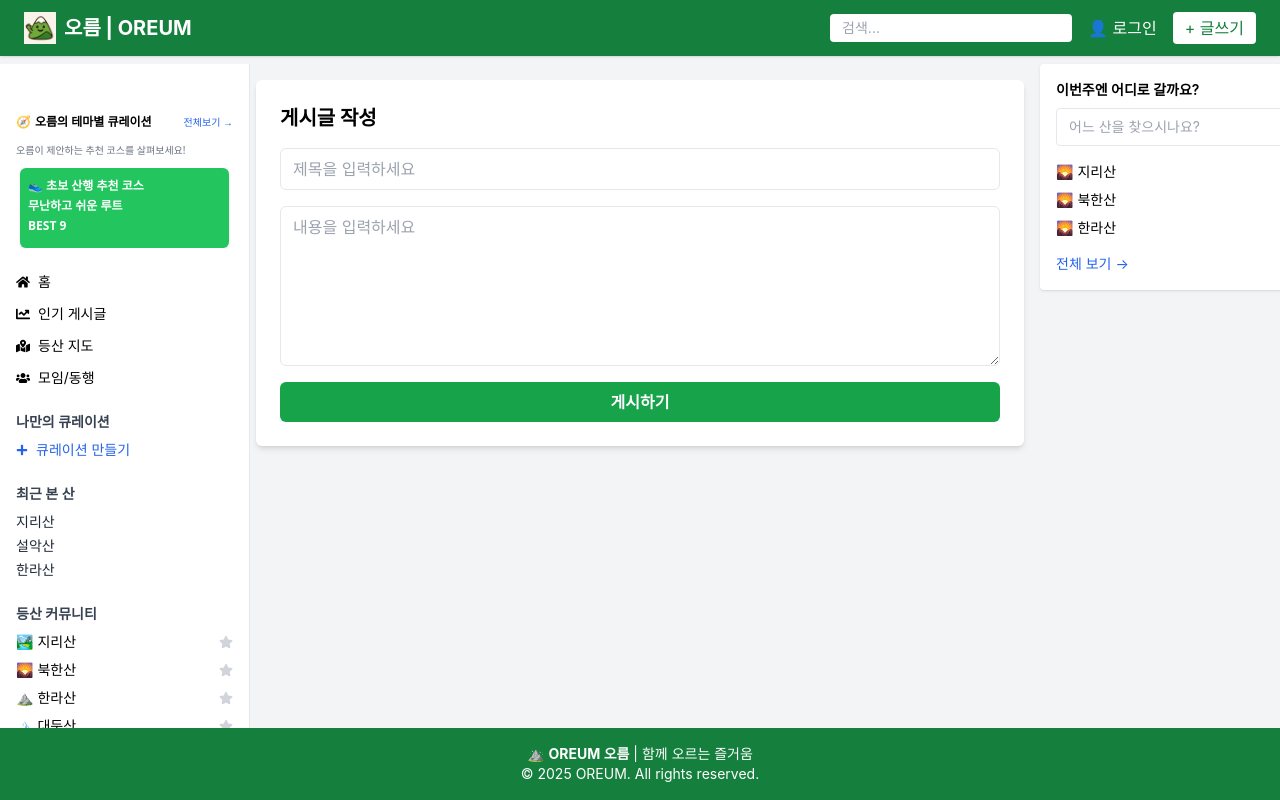
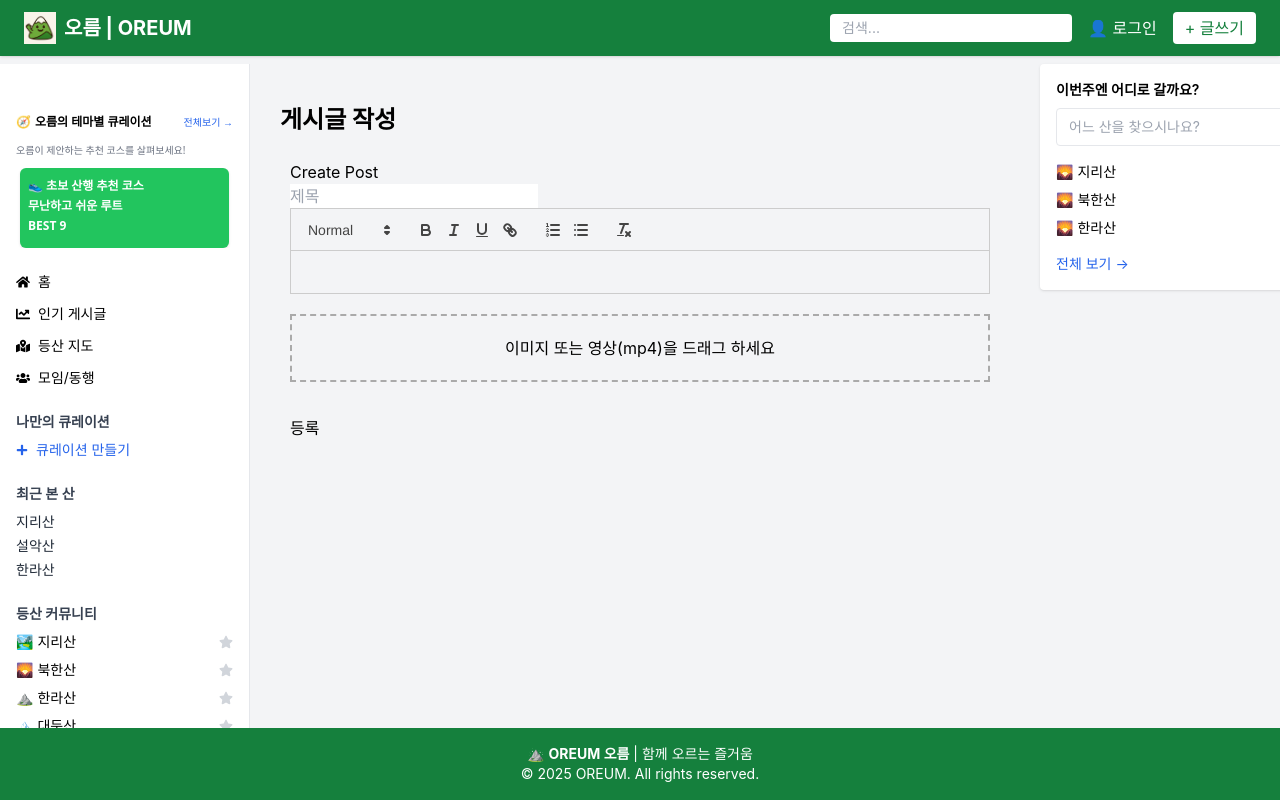
Before and after one commit to sanghyunbang/oreum-fronted-react, a React (Create React App) app: page /feed/write in a window 1280 px wide. Built offline with nearby package versions, Linux system fonts and the light colour scheme; some icons are missing.

Commit message:
feat: S3업로드 초기구현

```diff
--- a/src/components/board/WritePost.js
+++ b/src/components/board/WritePost.js
@@ -1,92 +1,121 @@
-import React, { useState } from "react";
+import React, { useState, useRef } from "react";
 import ReactQuill from "react-quill";
 import "react-quill/dist/quill.snow.css";
 
 function WritePost() {
   const [category, setCategory] = useState("등산큐레이팅");
+
   const [title, setTitle] = useState("");
   const [content, setContent] = useState("");
-  const [image, setImage] = useState(null);
+  const [files, setFiles] = useState([]);
+  const dropRef = useRef();
 
-  const handleImageChange = (e) => {
-    setImage(e.target.files[0]);
+  // 드래그 앤 드롭 핸들링
+  const handleDrop = (e) => {
+    e.preventDefault();
+    const droppedFiles = Array.from(e.dataTransfer.files);
+    addFiles(droppedFiles);
+  };
+
+  const handleFileSelect = (e) => {
+    const selectedFiles = Array.from(e.target.files);
+    addFiles(selectedFiles);
+  };
+
+  const addFiles = (newFiles) => {
+    const validFiles = newFiles.filter(file =>
+      file.type.startsWith("image/") || file.type === "video/mp4"
+    );
+    setFiles((prev) => [...prev, ...validFiles]);
+  };
+
+  const removeFile = (index) => {
+    setFiles((prev) => prev.filter((_,i) => i !== index));
   };
 
   const handleSubmit = async (e) => {
     e.preventDefault();
-    const postData = {
-    category,
-    title,
-    content,
-    // 이미지 파일은 보통 별도 처리 필요
-  };
+    const formData = new FormData();
+    formData.append("title", title);
+    formData.append("content", content);
+    formData.append("category", category);
+    files.forEach(file => formData.append("mediaFiles",file));
+
     try {
-    const response = await fetch("http://localhost:8030/wpost", {
+      const res = await fetch("http://localhost:8080/api/posts", {
         method: "POST",
-      headers: {
-        "Content-Type": "application/json",
-      },
-      credentials: "include",  // 쿠키 보낼 때 필요하면 추가
-      body: JSON.stringify(postData),
+        body: formData,
+        credentials: "include"
       });
 
-    const result = await response.text();
-    alert(`서버 응답: ${result}`);
-  } catch (error) {
-    console.error("에러 발생:", error);
+      const result = await res.text();
+      alert(`응답: ${result}`);
+
+    } catch (err) {
+      console.log(err);
     }
   };
+
 
   return (
     <div style={{ maxWidth: 700, margin: "0 auto" }}>
       <h2>Create Post</h2>
-
       <form onSubmit={handleSubmit}>
-        <label>
-          카테고리:
-          <select value={category} onChange={(e) => setCategory(e.target.value)} style={{ marginLeft: 8 }}>
-            <option value="등산큐레이팅">등산큐레이팅</option>
-            <option value="등산모집">등산모집</option>
-          </select>
-        </label>
-
-        <br /><br />
-
-        <label>
-          제목:
         <input
           type="text"
+          placeholder="제목"
           value={title}
           onChange={(e) => setTitle(e.target.value)}
-            placeholder="제목을 입력하세요"
-            style={{ display: "block", width: "100%", padding: 8, marginTop: 4 }}
           required
         />
-        </label>
+        <ReactQuill value={content} onChange={setContent} />
+
+        <div
+          ref={dropRef}
+          onDrop={handleDrop}
+          onDragOver={(e) => e.preventDefault()}
+          onClick={() => dropRef.current.querySelector("input").click()}
+          style={{
+            border: "2px dashed #aaa",
+            padding: 20,
+            marginTop: 20,
+            textAlign: "center",
+          }}
+        >
+          <p>이미지 또는 영상(mp4)을 드래그 하세요</p>
+          <input
+            type="file"
+            accept="image/*,video/mp4"
+            multiple
+            onChange={handleFileSelect}
+            style={{ display: "none" }}
+          />
+        </div>
+
+        <div style={{ display: "flex", gap: 10, flexWrap: "wrap", marginTop: 10 }}>
+          {files.map((file, index) => {
+            const url = URL.createObjectURL(file);
+            return (
+              <div key={index} style={{ position: "relative" }}>
+                {file.type.startsWith("image/") ? (
+                  <img src={url} alt="preview" style={{ width: 100, height: 100, objectFit: "cover" }} />
+                ) : (
+                  <video src={url} controls style={{ width: 100, height: 100 }} />
+                )}
+                <button
+                  type="button"
+                  onClick={() => removeFile(index)}
+                  style={{ position: "absolute", top: 0, right: 0 }}
+                >
+                  ❌
+                </button>
+              </div>
+            );
+          })}
+        </div>
 
         <br />
-
-        <label>
-          내용:
-          <ReactQuill
-            theme="snow"
-            value={content}
-            onChange={setContent}
-            style={{ height: 250, marginTop: 4, marginBottom: 20 }}
-            placeholder="내용을 입력하세요"
-          />
-        </label>
-
-        <label>
-          이미지 업로드:
-          <input type="file" accept="image/*" onChange={handleImageChange} style={{ display: "block", marginTop: 4 }} />
-        </label>
-
-        <br />
-
-        <button type="submit" style={{ padding: "8px 16px", fontSize: 16 }}>
-          등록
-        </button>
+        <button type="submit">등록</button>
       </form>
     </div>
   );
--- a/src/pages/BoardPages/WritePostPage.jsx
+++ b/src/pages/BoardPages/WritePostPage.jsx
@@ -1,43 +1,12 @@
 // src/pages/BoardPages/WritePostPage.jsx
-import React, { useState } from 'react';
+import React from 'react';
+import WritePost from '../../components/board/WritePost';
 
 const WritePostPage = () => {
-  const [title, setTitle] = useState('');
-  const [content, setContent] = useState('');
-
-  const handleSubmit = (e) => {
-    e.preventDefault();
-    console.log('제출:', { title, content });
-
-    // TODO: 서버에 POST 요청 보내기
-  };
-
   return (
-    <div className="max-w-3xl mx-auto p-6 bg-white shadow-md rounded-md">
-      <h1 className="text-xl font-bold mb-4">게시글 작성</h1>
-      <form onSubmit={handleSubmit} className="flex flex-col gap-4">
-        <input
-          type="text"
-          placeholder="제목을 입력하세요"
-          value={title}
-          onChange={(e) => setTitle(e.target.value)}
-          className="border px-3 py-2 rounded-md"
-          required
-        />
-        <textarea
-          placeholder="내용을 입력하세요"
-          value={content}
-          onChange={(e) => setContent(e.target.value)}
-          className="border px-3 py-2 h-40 rounded-md"
-          required
-        />
-        <button
-          type="submit"
-          className="bg-green-600 hover:bg-green-700 text-white font-semibold py-2 rounded-md"
-        >
-          게시하기
-        </button>
-      </form>
+    <div className="max-w-4xl mx-auto p-6">
+      <h1 className="text-2xl font-bold mb-6">게시글 작성</h1>
+      <WritePost />
     </div>
   );
 };
```
Lines whose indentation alone changed are shown as unchanged.
